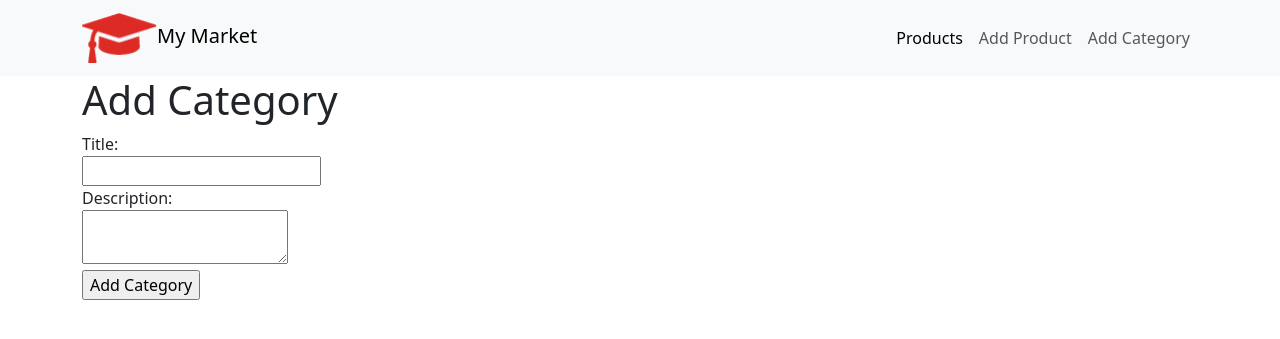
After one commit to asel6320/online_store, a Django app: page /categories/add/ in a window 1280 px wide. The commit adds this page. Shown: the top 339 px of the page. Run offline with Django 5.2, Linux system fonts and the light colour scheme.

Commit message:
created category_view

```diff
--- a/webapp/templates/base.html
+++ b/webapp/templates/base.html
@@ -32,7 +32,7 @@
                         <a class="nav-link" href="{% url 'create_product' %}">Add Product</a>
                     </li>
                     <li class="nav-item">
-                        <a class="nav-link" href="#">Add Category</a>
+                        <a class="nav-link" href="{% url 'category_view' %}">Add Category</a>
                     </li>
                 </ul>
             </div>
--- /dev/null
+++ b/webapp/templates/category_view.html
@@ -0,0 +1,20 @@
+{% extends "base.html" %}
+
+
+{% block links %}
+{% endblock %}
+
+{% block content %}
+<h1>Add Category</h1>
+
+<form action="" method="post">
+    {% csrf_token %}
+    <label for="title">Title:</label><br/>
+    <input type="text" id="title" name="title"/><br/>
+
+    <label for="description">Description:</label><br/>
+    <textarea id="description" name="description"></textarea><br/>
+
+    <input type="submit" value="Add Category"/>
+</form>
+{% endblock %}
--- a/webapp/urls.py
+++ b/webapp/urls.py
@@ -1,10 +1,11 @@
 from django.urls import path
 
-from webapp.views import index, create_product, product_view
+from webapp.views import index, create_product, product_view, category_view
 
 urlpatterns = [
     path('', index, name='products'),
     path('products', index, name='products'),
     path('products/add', create_product, name='create_product'),
-    path('products/<int:pk>/', product_view, name='product_view')
+    path('products/<int:pk>/', product_view, name='product_view'),
+    path('categories/add/', category_view, name='category_view'),
 ]
--- a/webapp/views.py
+++ b/webapp/views.py
@@ -23,6 +23,17 @@ def create_product(request):
         )
         return redirect("product_view", pk=product.pk)
 
+def category_view(request):
+    if request.method == 'GET':
+        categories = Category.objects.all()
+        return render(request, 'category_view.html', context={"categories": categories})
+    else:
+        category = Category.objects.create(
+            title=request.POST.get("title"),
+            description=request.POST.get("description"),
+        )
+        return redirect("category_view")
+
 def product_view(request, *args, pk, **kwargs):
     product = get_object_or_404(Product, pk=pk)
     return render(request, 'product_view.html', context={"product": product})
```
Also changed, not shown: webapp/templates/categories.html (added, +16 -0 lines).
